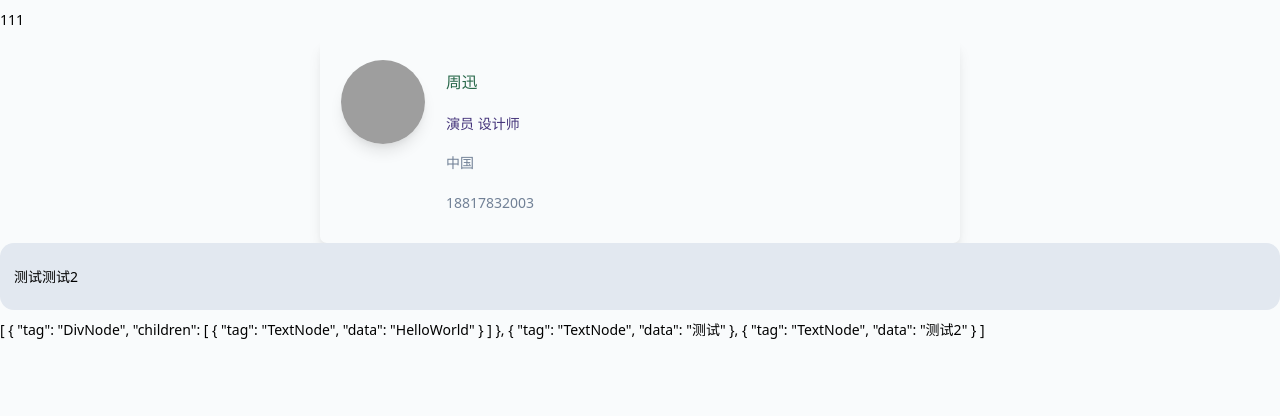
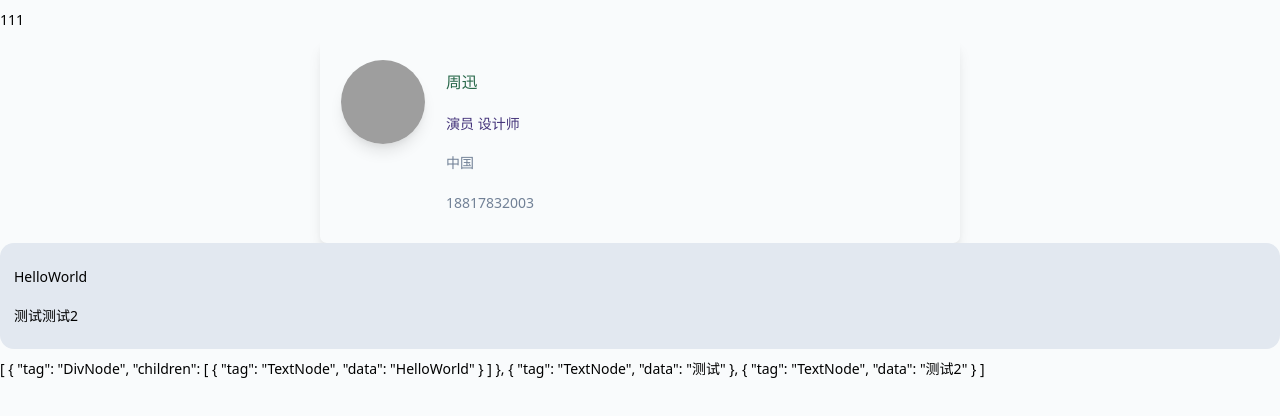
Before and after one commit to Akimotorakiyu/rakiyu, a Vue app in the folder packages/rakiyu/: page / in a window 1280 px wide. Shown: the top 416 px of the page. Built offline with nearby package versions, Linux system fonts and the light colour scheme; grey boxes are pictures that could not be loaded.

Commit message:
添加DivNode

```diff
--- /dev/null
+++ b/packages/rakiyu/src/views/Common1/editor/DivNode.vue
@@ -0,0 +1,79 @@
+<script lang="ts">
+import {
+  defineComponent,
+  onMounted,
+  getCurrentInstance,
+  reactive,
+  ref,
+  inject,
+  Component,
+  ComponentInternalInstance,
+  onUpdated,
+  defineAsyncComponent,
+} from "vue";
+import { nanoid } from "nanoid";
+import { EditorEventHub } from "./eventHub";
+import { EndNode } from "./types";
+
+export default defineComponent({
+  components: { DocNode: defineAsyncComponent(() => import("./DocNode.vue")) },
+  props: {
+    doc: {
+      type: Object,
+      default() {
+        return {};
+      },
+    },
+  },
+  setup(props: { doc: EndNode }) {
+    let instance: ComponentInternalInstance;
+
+    const id = ref(nanoid());
+
+    let nodeElement: HTMLElement;
+
+    const editorEventHub = inject<EditorEventHub>("editorEventHub");
+
+    onUpdated(() => {
+      console.log("更新");
+      nodeElement = instance.refs?.nodeElement as HTMLElement;
+    });
+    editorEventHub.eventTarget.addEventListener(id.value, (event) => {
+      console.log(
+        "recive event",
+        event,
+        instance,
+        nodeElement,
+        nodeElement.textContent
+      );
+
+      props.doc.data = nodeElement.textContent;
+    });
+
+    EventTarget;
+    onMounted(() => {
+      instance = getCurrentInstance();
+      nodeElement = instance.refs?.nodeElement as HTMLElement;
+    });
+
+    function dealInput(params: Event) {
+      console.log("input", params);
+    }
+
+    return {
+      id,
+      methods: {
+        dealInput,
+      },
+    };
+  },
+});
+</script>
+
+<template>
+  <div :id="id" ref="nodeElement" :key="id">
+    <template v-for="(item, index) in doc.children" :key="index">
+      <DocNode :doc="item"></DocNode>
+    </template>
+  </div>
+</template>
--- a/packages/rakiyu/src/views/Common1/editor/DocNode.vue
+++ b/packages/rakiyu/src/views/Common1/editor/DocNode.vue
@@ -9,11 +9,15 @@ import {
   ref,
 } from "vue";
 import TextNode from "./TextNode.vue";
+import DivNode from "./DivNode.vue";
+
 import { EditorEventHub } from "./eventHub";
 export default defineComponent({
   components: {
     TextNode,
+    DivNode,
   },
+
   props: {
     doc: {
       type: Object,
@@ -34,12 +38,12 @@ export default defineComponent({
     let currentSelectrion = reactive<Selection>(null);
 
     return {
-      com: ref("TextNode"),
+      com: ref("DivNode"),
     };
   },
 });
 </script>
 
 <template>
-  <component :is="com" :doc="doc"></component>
+  <component :is="doc.tag" :doc="doc"></component>
 </template>
```
